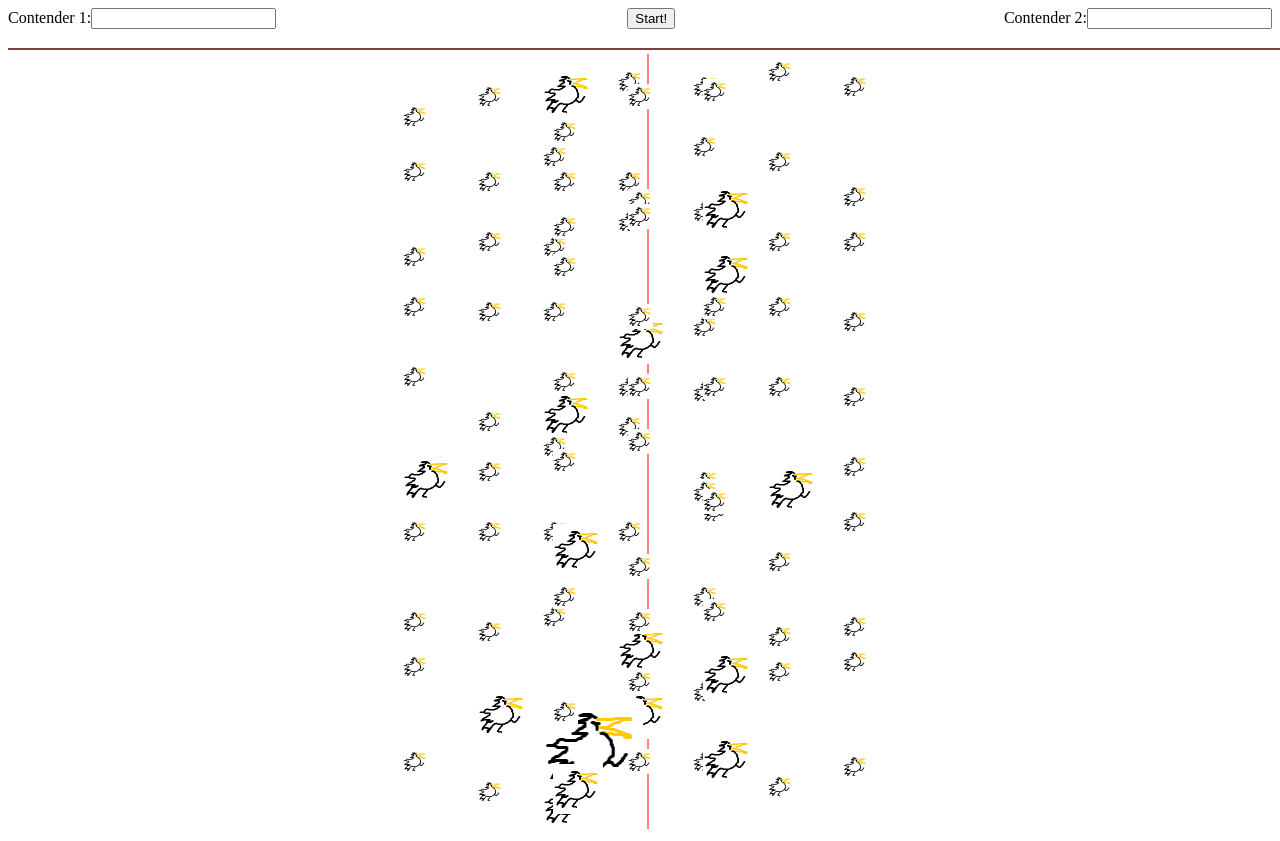
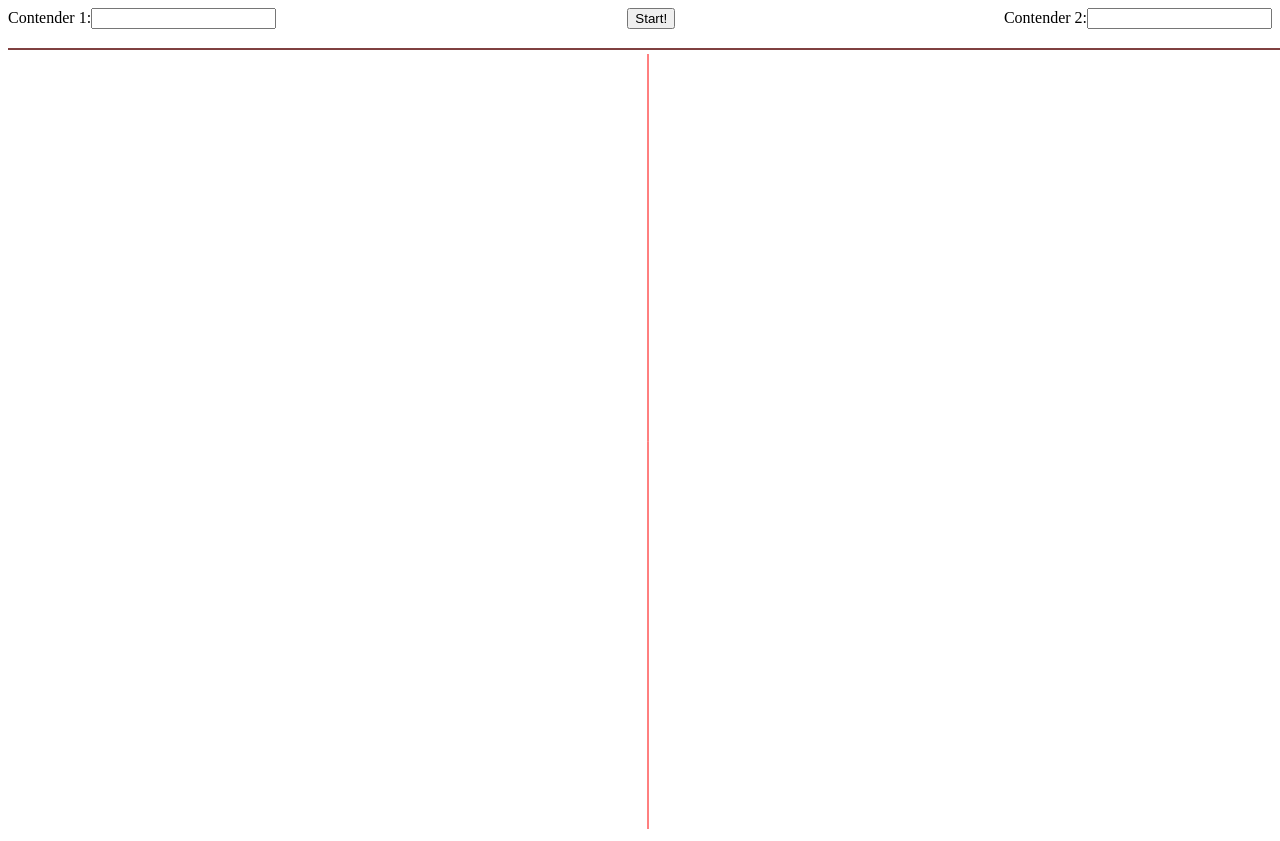
Before and after one commit to AlexaCain/HackTCNJ, a plain HTML site: page BattleTern.html in a window 1280 px wide. Both pictures are taken after a click on the button "Start!". Drawn offline with Linux system fonts and the light colour scheme; no server answers.

Commit message:
MULTIPLE IMAGES! RANDOM IMAGES!
MULTIPLE RANDOM IMAGES!

No really. p cool stuff. It's late, I can go fast and loose with these
commit messages.

That said, it's still messy code and we have a lot of work ahead of us.
Go team! YAAAAAAAAAAAAB!

```diff
--- a/BattleTern.html
+++ b/BattleTern.html
@@ -3,6 +3,8 @@
 <head>
 <meta charset="UTF-8">
 <script type="text/javascript" src="Contender.js"></script>
+<script src="base64.js" type="text/javascript"></script>
+<script src="getImage.js" type="text/javascript"></script>
 </head>
 <body>
 <style type="text/css">
@@ -31,8 +33,8 @@
 <script type="text/javascript">
 
 var startGame = false;
-var numCon1;
-var numCon2;
+var maxCon1;
+var maxCon2;
 var contenders = new Array();
 var width = window.innerWidth;
 var height = window.innerHeight;
@@ -40,36 +42,70 @@ var x1 = 0;
 var x2 = width - 50;
 var y1 = 50;
 var y2 = 50;
-var testCon = new Contender(50, 50, "tern.png", 1);
-var imgObj = new Image();
-imgObj.src = testCon.img;
-var imgTemp = "tern.png";
-
+var img1 = new Image();
+var img2 = new Image();
+var testCon;
 
 document.terms.start.onclick = function() {
+	var con1 = document.getElementById("search1").value;
+	var con2 = document.getElementById("search2").value;
+	var contender1 = searchFor(con1);
+	var file = contender1[1];
+	img1.src = file;
+	var contender2 = searchFor(con2);
+	file = contender2[1];
+	img2.src = file;
 
-con1 = document.getElementById("search1").value;
-con2 = document.getElementById("search2").value;
-numCon1 = 50;
-numCon2 = 100;
+	maxCon1 = parseInt(contender1[0]);
+	maxCon2 = parseInt(contender2[0]);
+	var ratio = (maxCon1 <= maxCon2) ?
+		Math.floor((maxCon1/(maxCon1+maxCon2))*100) :
+		Math.ceil((maxCon1/(maxCon1+maxCon2))*100);
+	maxCon1 = ratio;
+	maxCon2 = 100 - ratio;
 
-for(var i = 0; i < numCon1; i++){
-
-	contenders[i] = new Contender(x1, y1, imgTemp, 1);
+	var numCon1 = 0;
+	var numCon2 = 0;
+	for (var i = 0; i < 100; i++) {
+		if (Math.random() <= .5) {
+			var imgNum = Math.floor(Math.random() * 3 + 1);
+			var img = new Image();
+			img.src = contender1[imgNum];
+			contenders[i] = new Contender(x1, y1, img, 1);
 			y1 += 75;
 			if(y1 > (height - 50)){
 				x1 = x1 - 75;
 				y1 = 50;
 			}
-}
-for(var j = numCon1; j < numCon2; j++){
-	contenders[j] = new Contender(x2, y2, imgTemp, 0);
+		} else {
+			var imgNum = Math.floor(Math.random() * 3 + 1);
+			var img = new Image();
+			img.src = contender2[imgNum];
+			contenders[i] = new Contender(x2, y2, img, 0);
 			y2 += 75;
 			if(y2 > (height - 50)){
 				x2 = x2 + 75;
 				y2 = 50;
 			}
-}
+		};
+	};
+
+	// for(var i = 0; i < maxCon1; i++){
+	// 	contenders[i] = new Contender(x1, y1, img1, 1);
+	// 	y1 += 75;
+	// 	if(y1 > (height - 50)){
+	// 		x1 = x1 - 75;
+	// 		y1 = 50;
+	// 	}
+	// }
+	// for(var j = 0; j < maxCon2; j++){
+	// 	contenders[maxCon1 + j] = new Contender(x2, y2, img2, 0);
+	// 	y2 += 75;
+	// 	if(y2 > (height - 50)){
+	// 		x2 = x2 + 75;
+	// 		y2 = 50;
+	// 	}
+	// }
 
 	alert(con1 + " VS " + con2);
 	startGame = true;
@@ -124,7 +160,6 @@ function draw() {
 	ctx.lineTo(width, 20);
 	ctx.strokeStyle = "black";
 	ctx.stroke();
-	console.log(startGame);
 	if(startGame){
 	/*var form = document.getElementById("terms");
 	var search1 = document.createElement(input);
@@ -133,12 +168,13 @@ function draw() {
 	//search1.setAttribute(style, testString);
     document.getElementById(form).appendChild(search1);*/
 	ctx.save;
+
 	for(var k = 0; k < contenders.length; k++){
 		testCon = contenders[k];
-		ctx.drawImage(imgObj, testCon.x, testCon.y, testCon.imgSize, testCon.imgSize);
+		//console.log(testCon.imgVal);
+		ctx.drawImage(testCon.imgVal, testCon.x, testCon.y, testCon.imgSize, testCon.imgSize);
 		testCon.tick();
 	}
-
 
 	ctx.restore;
 
--- a/Contender.js
+++ b/Contender.js
@@ -3,7 +3,7 @@
 
 function Contender(xLoc, yLoc, imgSrc, sideVal) {
 
-	this.img = imgSrc;
+	this.imgVal = imgSrc;
 	this.x = xLoc;
 	this.y = yLoc;
 	this.side = sideVal;
@@ -26,15 +26,10 @@ function Contender(xLoc, yLoc, imgSrc, sideVal) {
 Contender.prototype.tick = function () {
 	var jitter = Math.floor(Math.random()*1001)
 
-	if(this.side == 1)
-		this.x += 5;
-	else
-		this.x -= 5;
-
-	if(this.x < 20)
-		this.side = 1;
-	else if(this.x > canvas.width - 120)
-		this.side = 0;
+	if(this.side == 1 && this.x < (canvas.width/2) - 20)
+		this.x += 4;
+	else if(this.side == 0 && this.x > (canvas.width/2))
+		this.x -= 4;
 
 	if(jitter > 950)
 		this.y += 5;
--- a/getImage.js
+++ b/getImage.js
@@ -1,6 +1,6 @@
 function searchFor (search) {
 	var xhr = new XMLHttpRequest();
-	var key = "YOUR KEY HERE";
+	var key = "NPf8kKlLvrh0otMoyP4UlqRnxV6e5mRlnVhY24FGqII=";
 	var enckey = Base64.encode(key + ":" + key);
 
 	var url = "https://api.datamarket.azure.com/Data.ashx/Bing/Search/Composite?";
@@ -23,7 +23,7 @@ function searchFor (search) {
 		// console.log(parsed.d.results[0].ImageTotal);
 		r[0] = parsed.d.results[0].ImageTotal;
 		var limit = (parsed.d.results[0].Image < 3) ? parsed.d.results[0].Image : 3;
-		console.dir(parsed);
+		// console.dir(parsed);
 		for (var i = 0; i < 3; i++) {
 			r[i+1] = parsed.d.results[0].Image[i].Thumbnail.MediaUrl;
 		};
```
Also changed, not shown: getImagesTest.html (renamed from getImageTest.html). Lines whose indentation alone changed are shown as unchanged.
